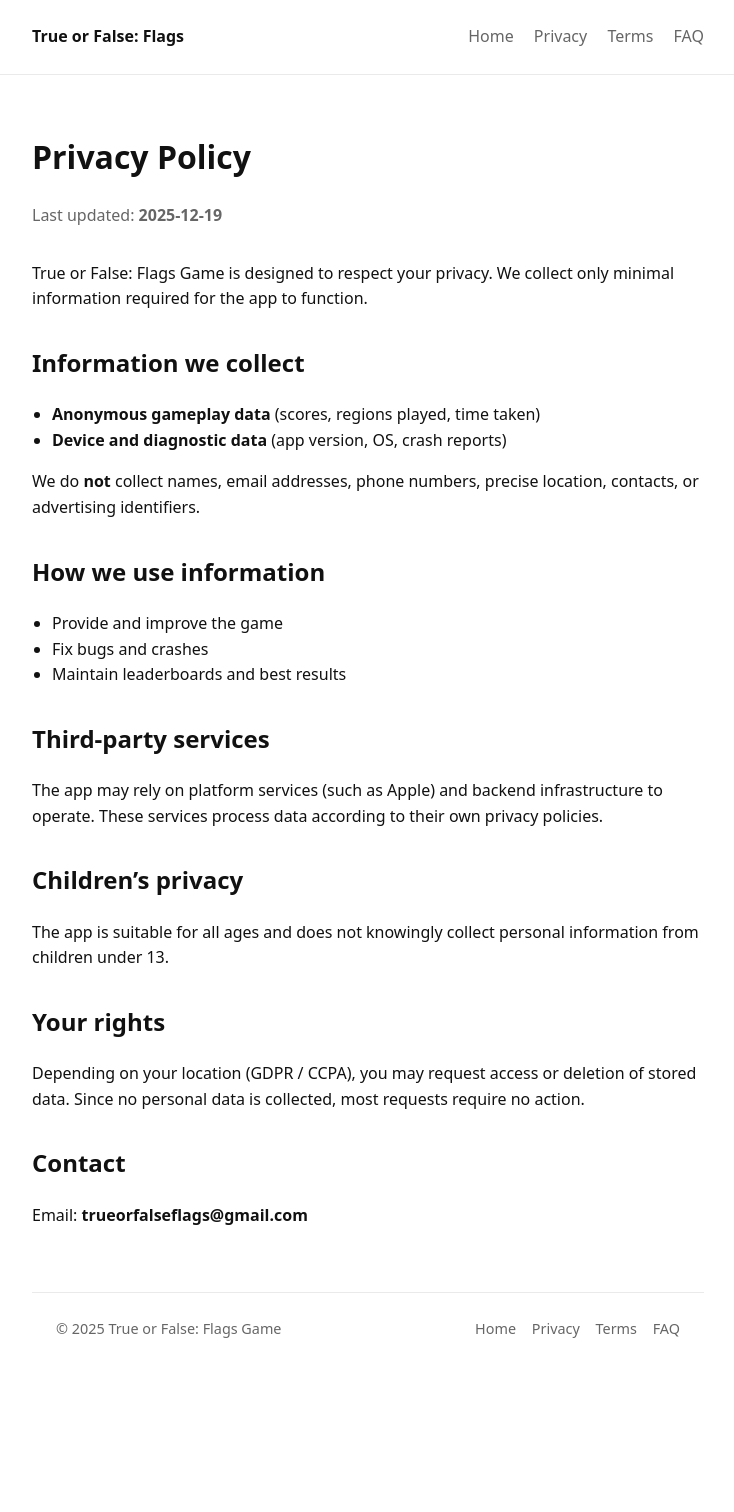
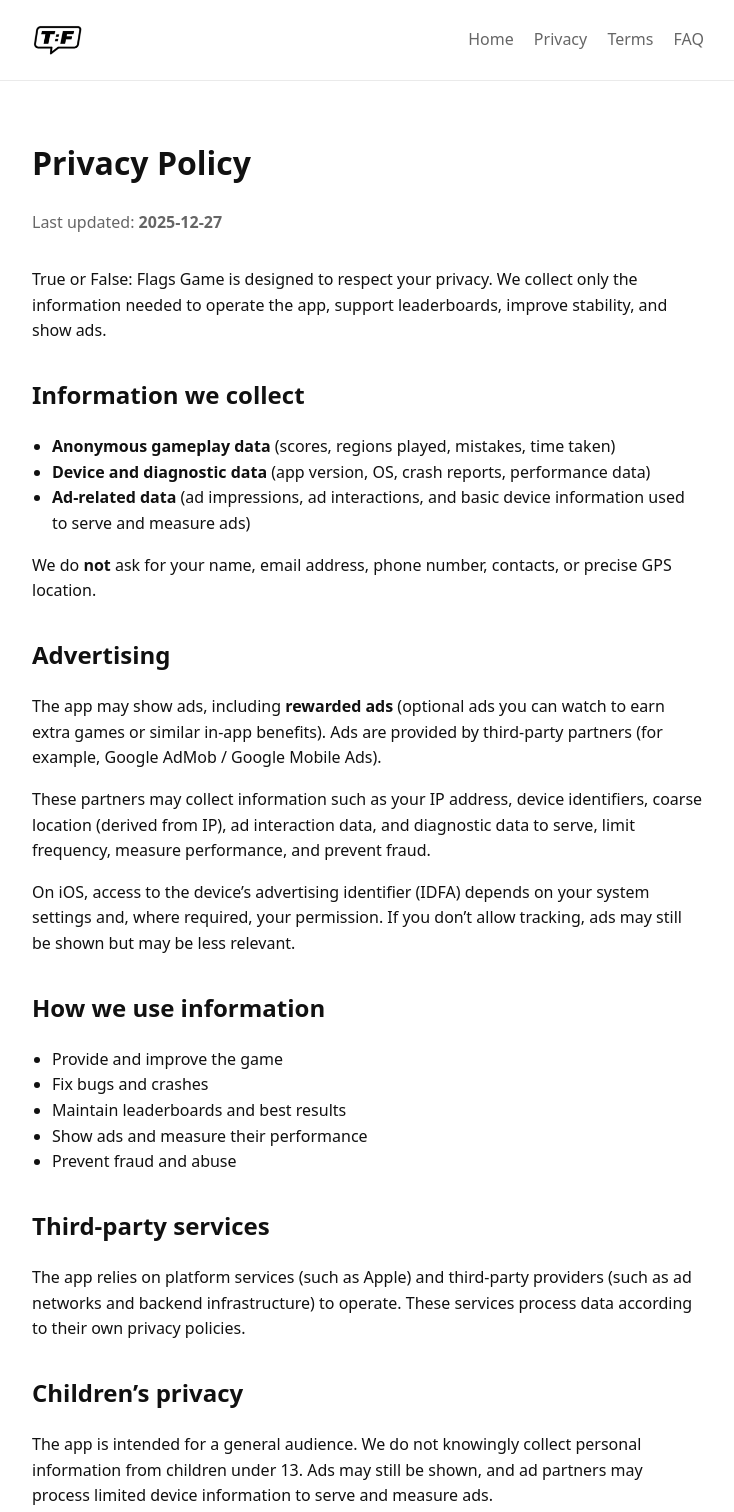
Before and after one commit to zadorozhny/true-or-false-game, a plain HTML site: page privacy.html in a window 1280 px wide. Shown: the top 1512 px of the page, without its empty margins (272-1006 px from the left). Before the commit the page ends 1388 px from the top, so only its background shows below. Drawn offline with Linux system fonts and the light colour scheme.

Commit message:
add logo

```diff
--- a/assets/styles.css
+++ b/assets/styles.css
@@ -1,3 +1,4 @@
+/* assets/styles.css */
 :root {
   --bg: #ffffff;
   --text: #111111;
@@ -42,6 +43,14 @@ a {
 
 .brand {
   font-weight: 600;
+  display: flex;
+  align-items: center;
+  gap: 10px;
+}
+
+.brand-logo {
+  height: 32px;
+  width: auto;
 }
 
 .links a {
@@ -128,6 +137,10 @@ a {
     font-size: 1rem;
   }
 
+  .brand-logo {
+    height: 28px;
+  }
+
   .links {
     display: flex;
     flex-wrap: wrap;
--- a/privacy.html
+++ b/privacy.html
@@ -1,3 +1,4 @@
+<!-- privacy.html -->
 <!DOCTYPE html>
 <html lang="en">
   <head>
@@ -11,7 +12,11 @@
     <div class="nav">
       <div class="wrap nav-inner">
         <div class="brand">
-          <span>True or False: Flags</span>
+          <img
+            src="assets/tof-logo.png"
+            alt="True or False: Flags logo"
+            class="brand-logo"
+          />
         </div>
         <div class="links">
           <a href="index.html">Home</a>
@@ -24,29 +29,53 @@
 
     <div class="wrap">
       <h1 class="page-title">Privacy Policy</h1>
-      <p class="page-sub">Last updated: <strong>2025-12-19</strong></p>
+      <p class="page-sub">Last updated: <strong>2025-12-27</strong></p>
 
       <div class="prose">
         <p>
           True or False: Flags Game is designed to respect your privacy. We
-          collect only minimal information required for the app to function.
+          collect only the information needed to operate the app, support
+          leaderboards, improve stability, and show ads.
         </p>
 
         <h2>Information we collect</h2>
         <ul>
           <li>
             <strong>Anonymous gameplay data</strong> (scores, regions played,
-            time taken)
+            mistakes, time taken)
           </li>
           <li>
             <strong>Device and diagnostic data</strong> (app version, OS, crash
-            reports)
+            reports, performance data)
+          </li>
+          <li>
+            <strong>Ad-related data</strong> (ad impressions, ad interactions,
+            and basic device information used to serve and measure ads)
           </li>
         </ul>
 
         <p>
-          We do <strong>not</strong> collect names, email addresses, phone
-          numbers, precise location, contacts, or advertising identifiers.
+          We do <strong>not</strong> ask for your name, email address, phone
+          number, contacts, or precise GPS location.
+        </p>
+
+        <h2>Advertising</h2>
+        <p>
+          The app may show ads, including
+          <strong>rewarded ads</strong> (optional ads you can watch to earn
+          extra games or similar in-app benefits). Ads are provided by
+          third-party partners (for example, Google AdMob / Google Mobile Ads).
+        </p>
+        <p>
+          These partners may collect information such as your IP address, device
+          identifiers, coarse location (derived from IP), ad interaction data,
+          and diagnostic data to serve, limit frequency, measure performance,
+          and prevent fraud.
+        </p>
+        <p>
+          On iOS, access to the device’s advertising identifier (IDFA) depends
+          on your system settings and, where required, your permission. If you
+          don’t allow tracking, ads may still be shown but may be less relevant.
         </p>
 
         <h2>How we use information</h2>
@@ -54,30 +83,35 @@
           <li>Provide and improve the game</li>
           <li>Fix bugs and crashes</li>
           <li>Maintain leaderboards and best results</li>
+          <li>Show ads and measure their performance</li>
+          <li>Prevent fraud and abuse</li>
         </ul>
 
         <h2>Third-party services</h2>
         <p>
-          The app may rely on platform services (such as Apple) and backend
-          infrastructure to operate. These services process data according to
-          their own privacy policies.
+          The app relies on platform services (such as Apple) and third-party
+          providers (such as ad networks and backend infrastructure) to operate.
+          These services process data according to their own privacy policies.
         </p>
 
         <h2>Children’s privacy</h2>
         <p>
-          The app is suitable for all ages and does not knowingly collect
-          personal information from children under 13.
+          The app is intended for a general audience. We do not knowingly
+          collect personal information from children under 13. Ads may still be
+          shown, and ad partners may process limited device information to serve
+          and measure ads.
         </p>
 
         <h2>Your rights</h2>
         <p>
           Depending on your location (GDPR / CCPA), you may request access or
-          deletion of stored data. Since no personal data is collected, most
-          requests require no action.
+          deletion of stored data. Since the app does not collect account-based
+          personal identifiers, requests may be limited. You can also control
+          certain ad permissions through your device settings.
         </p>
 
         <h2>Contact</h2>
-        <p>Email: <strong>trueorfalseflags@gmail.com</strong></p>
+        <p>Email: <strong>hellotrueorfalse@gmail.com</strong></p>
       </div>
 
       <div class="footer">
```
Also changed, not shown: faq.html (+19 -6 lines), index.html (+7 -1 lines), terms.html (+22 -4 lines), assets/tof-logo.png (added), 1 other file.
